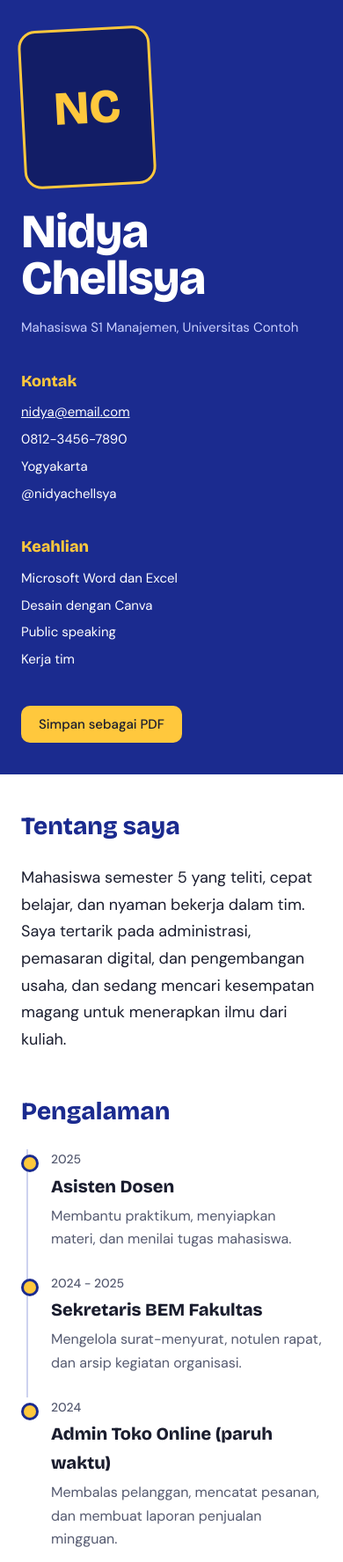
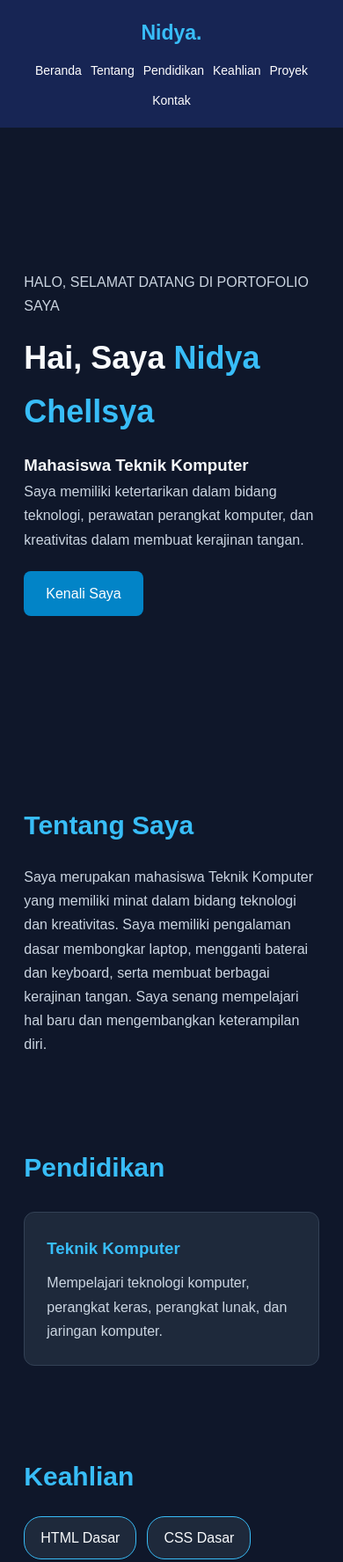
Before and after one commit to nidyachellsya/nidyachellsya.github.io, a plain HTML site: page index.html in a window 390 px wide. Shown: the top 1775 px of the page at 88% size. Drawn offline with nearby package versions, Linux system fonts and the light colour scheme.

Commit message:
Update index.html

```diff
--- a/index.html
+++ b/index.html
@@ -2,143 +2,289 @@
 <html lang="id">
 <head>
 <meta charset="UTF-8">
-<meta name="viewport" content="width=device-width, initial-scale=1">
-<title>Nidya Chellsya | CV</title>
-<link href="https://fonts.googleapis.com/css2?family=Bricolage+Grotesque:wght@600;800&family=DM+Sans:wght@400;500&display=swap" rel="stylesheet">
+<meta name="viewport" content="width=device-width, initial-scale=1.0">
+<title>Portofolio Nidya Chellsya</title>
+
 <style>
-  :root { --blue:#1b2b8f; --blue-d:#121d66; --sun:#ffc83d; --ink:#1a1d2e; --soft:#555a70; --line:#cdd2ef; }
-  * { box-sizing:border-box; }
-  body { margin:0; font-family:"DM Sans", Arial, sans-serif; color:var(--ink); background:#fff; line-height:1.65; }
-  h1, h2, h3 { font-family:"Bricolage Grotesque", Arial, sans-serif; margin:0; }
+* {
+  margin: 0;
+  padding: 0;
+  box-sizing: border-box;
+  scroll-behavior: smooth;
+}
 
-  .page { display:grid; grid-template-columns:340px 1fr; min-height:100vh; }
-  aside { background:var(--blue); color:#fff; padding:40px 30px; -webkit-print-color-adjust:exact; print-color-adjust:exact; }
-  .side-in { position:sticky; top:40px; }
-  .foto, .inisial { width:150px; height:180px; border-radius:20px; object-fit:cover; display:block; margin-bottom:26px; background:var(--blue-d); transform:rotate(-3deg); border:3px solid var(--sun); }
-  .inisial { display:none; align-items:center; justify-content:center; font:800 54px "Bricolage Grotesque", sans-serif; color:var(--sun); }
-  aside h1 { font-size:54px; line-height:.98; font-weight:800; letter-spacing:-1px; }
-  .jurusan { margin:16px 0 0; color:#c9d0ff; font-size:15px; }
-  aside h2 { font-size:18px; color:var(--sun); margin:34px 0 8px; }
-  aside p, aside li { font-size:15px; margin:0 0 6px; overflow-wrap:anywhere; }
-  aside ul { list-style:none; padding:0; margin:0; }
-  aside a { color:#fff; }
-  .tombol { margin-top:34px; padding:11px 20px; border:0; border-radius:10px; background:var(--sun); color:var(--ink); font:500 15px "DM Sans", Arial, sans-serif; cursor:pointer; }
-  .tombol:focus-visible, a:focus-visible { outline:3px solid #fff; outline-offset:2px; }
+body {
+  font-family: Arial, sans-serif;
+  background: #0f172a;
+  color: #f8fafc;
+  line-height: 1.7;
+}
 
-  main { padding:48px 52px 60px; max-width:760px; }
-  main h2 { font-size:28px; color:var(--blue); margin:0 0 20px; }
-  section { margin-bottom:44px; }
-  .intro { font-size:18px; line-height:1.7; margin:0; }
+header {
+  background: #172554;
+  padding: 18px 8%;
+  display: flex;
+  justify-content: space-between;
+  align-items: center;
+  position: sticky;
+  top: 0;
+}
 
-  .item { position:relative; padding:0 0 26px 26px; border-left:2px solid var(--line); margin-left:6px; }
-  .item:last-child { padding-bottom:0; border-left-color:transparent; }
-  .item::before { content:""; position:absolute; left:-8px; top:6px; width:14px; height:14px; border-radius:50%; background:var(--sun); border:3px solid var(--blue); }
-  .waktu { font-size:14px; font-weight:500; color:var(--blue); margin:0; }
-  .item h3 { font-size:20px; margin:2px 0 4px; }
-  .item p { margin:0; color:var(--soft); }
+.logo {
+  color: #38bdf8;
+  font-size: 23px;
+  font-weight: bold;
+}
 
-  @media (max-width:800px) {
-    .page { grid-template-columns:1fr; }
-    .side-in { position:static; }
-    aside { padding:32px 24px 36px; }
-    main { padding:36px 24px 50px; }
+nav a {
+  color: white;
+  text-decoration: none;
+  margin-left: 15px;
+  font-size: 14px;
+}
+
+nav a:hover {
+  color: #38bdf8;
+}
+
+section {
+  padding: 70px 10%;
+}
+
+.hero {
+  min-height: 85vh;
+  display: flex;
+  flex-direction: column;
+  justify-content: center;
+}
+
+.hero h1 {
+  font-size: 48px;
+  margin: 15px 0;
+}
+
+.hero h1 span, h2 {
+  color: #38bdf8;
+}
+
+.hero p {
+  max-width: 650px;
+  color: #cbd5e1;
+}
+
+.btn {
+  display: inline-block;
+  background: #0284c7;
+  color: white;
+  text-decoration: none;
+  padding: 12px 25px;
+  border-radius: 8px;
+  margin-top: 22px;
+  width: fit-content;
+}
+
+h2 {
+  font-size: 30px;
+  margin-bottom: 20px;
+}
+
+.content {
+  color: #cbd5e1;
+  max-width: 850px;
+}
+
+.cards {
+  display: grid;
+  grid-template-columns:
+    repeat(auto-fit, minmax(220px, 1fr));
+  gap: 20px;
+  margin-top: 25px;
+}
+
+.card {
+  background: #1e293b;
+  padding: 25px;
+  border-radius: 12px;
+  border: 1px solid #334155;
+}
+
+.card h3 {
+  color: #38bdf8;
+  margin-bottom: 10px;
+}
+
+.card p {
+  color: #cbd5e1;
+}
+
+.skills {
+  display: flex;
+  flex-wrap: wrap;
+  gap: 12px;
+}
+
+.skills span {
+  background: #1e293b;
+  padding: 10px 18px;
+  border: 1px solid #38bdf8;
+  border-radius: 20px;
+}
+
+.contact a {
+  color: #38bdf8;
+  text-decoration: none;
+}
+
+footer {
+  background: #172554;
+  text-align: center;
+  padding: 20px;
+  color: #cbd5e1;
+}
+
+@media(max-width: 650px) {
+  header {
+    flex-direction: column;
+    gap: 12px;
   }
-  @media print {
-    .tombol { display:none; }
-    .page { grid-template-columns:260px 1fr; min-height:0; }
-    aside { padding:24px 20px; }
-    aside h1 { font-size:40px; }
-    main { padding:24px 28px; }
-    .item { break-inside:avoid; }
+
+  nav {
+    display: flex;
+    flex-wrap: wrap;
+    justify-content: center;
+    gap: 10px;
   }
+
+  nav a {
+    margin: 0;
+  }
+
+  section {
+    padding: 50px 7%;
+  }
+
+  .hero h1 {
+    font-size: 36px;
+  }
+}
 </style>
 </head>
+
 <body>
 
-<!-- ===== CARA MENGUBAH =====
-     Ganti tulisan di antara tanda > dan < dengan datamu sendiri.
-     Jangan hapus tanda < > atau kata-kata di dalamnya.
-     Mau tambah pengalaman? Salin satu blok <div class="item"> ... </div>. -->
+<header>
+  <div class="logo">Nidya.</div>
+  <nav>
+    <a href="#home">Beranda</a>
+    <a href="#about">Tentang</a>
+    <a href="#education">Pendidikan</a>
+    <a href="#skills">Keahlian</a>
+    <a href="#project">Proyek</a>
+    <a href="#contact">Kontak</a>
+  </nav>
+</header>
 
-<div class="page">
+<section class="hero" id="home">
+  <p>HALO, SELAMAT DATANG DI PORTOFOLIO SAYA</p>
+  <h1>Hai, Saya <span>Nidya Chellsya</span></h1>
+  <h3>Mahasiswa Teknik Komputer</h3>
+  <p>
+    Saya memiliki ketertarikan dalam bidang teknologi,
+    perawatan perangkat komputer, dan kreativitas
+    dalam membuat kerajinan tangan.
+  </p>
+  <a href="#about" class="btn">Kenali Saya</a>
+</section>
 
-  <aside>
-    <div class="side-in">
-      <!-- Foto: upload file foto ke repo dengan nama foto.jpg -->
-      <img class="foto" id="foto" src="foto.jpg" alt="Foto Nidya Chellsya">
-      <div class="inisial" id="inisial">NC</div>
+<section id="about">
+  <h2>Tentang Saya</h2>
+  <p class="content">
+    Saya merupakan mahasiswa Teknik Komputer yang
+    memiliki minat dalam bidang teknologi dan kreativitas.
+    Saya memiliki pengalaman dasar membongkar laptop,
+    mengganti baterai dan keyboard, serta membuat
+    berbagai kerajinan tangan. Saya senang mempelajari
+    hal baru dan mengembangkan keterampilan diri.
+  </p>
+</section>
 
-      <h1>Nidya Chellsya</h1>
-      <p class="jurusan">Mahasiswa S1 Manajemen, Universitas Contoh</p>
+<section id="education">
+  <h2>Pendidikan</h2>
+  <div class="cards">
+    <div class="card">
+      <h3>Teknik Komputer</h3>
+      <p>
+        Mempelajari teknologi komputer, perangkat keras,
+        perangkat lunak, dan jaringan komputer.
+      </p>
+    </div>
+  </div>
+</section>
 
-      <h2>Kontak</h2>
-      <ul>
-        <li><a href="mailto:nidya@email.com">nidya@email.com</a></li>
-        <li>0812-3456-7890</li>
-        <li>Yogyakarta</li>
-        <li>@nidyachellsya</li>
-      </ul>
+<section id="skills">
+  <h2>Keahlian</h2>
+  <div class="skills">
+    <span>HTML Dasar</span>
+    <span>CSS Dasar</span>
+    <span>Perawatan Laptop</span>
+    <span>Penggantian Baterai</span>
+    <span>Penggantian Keyboard</span>
+    <span>Kerajinan Tangan</span>
+    <span>Microsoft Office</span>
+  </div>
+</section>
 
-      <h2>Keahlian</h2>
-      <ul>
-        <li>Microsoft Word dan Excel</li>
-        <li>Desain dengan Canva</li>
-        <li>Public speaking</li>
-        <li>Kerja tim</li>
-      </ul>
+<section id="project">
+  <h2>Proyek & Pengalaman</h2>
+  <div class="cards">
+    <div class="card">
+      <h3>Perawatan Laptop</h3>
+      <p>
+        Pengalaman membongkar laptop dan mengganti
+        komponen seperti baterai dan keyboard.
+      </p>
+    </div>
 
-      <button class="tombol" onclick="window.print()">Simpan sebagai PDF</button>
+    <div class="card">
+      <h3>Kerajinan Tangan</h3>
+      <p>
+        Membuat berbagai kerajinan tangan dengan
+        mengembangkan kreativitas.
+      </p>
     </div>
-  </aside>
 
-  <main>
-    <section>
-      <h2>Tentang saya</h2>
-      <p class="intro">Mahasiswa semester 5 yang teliti, cepat belajar, dan nyaman bekerja dalam tim. Saya tertarik pada administrasi, pemasaran digital, dan pengembangan usaha, dan sedang mencari kesempatan magang untuk menerapkan ilmu dari kuliah.</p>
-    </section>
+    <div class="card">
+      <h3>Pengembangan Web</h3>
+      <p>
+        Mempelajari dasar pembuatan website menggunakan
+        HTML dan CSS.
+      </p>
+    </div>
+  </div>
+</section>
 
-    <section>
-      <h2>Pengalaman</h2>
-      <div class="item">
-        <p class="waktu">2025</p>
-        <h3>Asisten Dosen</h3>
-        <p>Membantu praktikum, menyiapkan materi, dan menilai tugas mahasiswa.</p>
-      </div>
-      <div class="item">
-        <p class="waktu">2024 - 2025</p>
-        <h3>Sekretaris BEM Fakultas</h3>
-        <p>Mengelola surat-menyurat, notulen rapat, dan arsip kegiatan organisasi.</p>
-      </div>
-      <div class="item">
-        <p class="waktu">2024</p>
-        <h3>Admin Toko Online (paruh waktu)</h3>
-        <p>Membalas pelanggan, mencatat pesanan, dan membuat laporan penjualan mingguan.</p>
-      </div>
-    </section>
+<section id="contact">
+  <h2>Hubungi Saya</h2>
+  <p>Email:
+    <a href="mailto:emailkamu@example.com">
+      emailkamu@example.com
+    </a>
+  </p>
+  <p>LinkedIn:
+    <a href="https://www.linkedin.com/">
+      Profil LinkedIn
+    </a>
+  </p>
+  <p>GitHub:
+    <a href="https://github.com/nidyachellsya">
+      GitHub Saya
+    </a>
+  </p>
+</section>
 
-    <section>
-      <h2>Pendidikan</h2>
-      <div class="item">
-        <p class="waktu">2023 - sekarang</p>
-        <h3>Universitas Contoh</h3>
-        <p>S1 Manajemen, IPK 3,60.</p>
-      </div>
-      <div class="item">
-        <p class="waktu">2020 - 2023</p>
-        <h3>SMA Negeri 1 Yogyakarta</h3>
-        <p>Jurusan IPA.</p>
-      </div>
-    </section>
-  </main>
+<footer>
+  © 2026 Nidya Chellsya | Personal Portfolio
+</footer>
 
-</div>
-
-<script>
-  // Kalau foto.jpg belum diupload, tampilkan kotak berisi inisial.
-  document.getElementById("foto").addEventListener("error", function () {
-    this.style.display = "none";
-    document.getElementById("inisial").style.display = "flex";
-  });
-</script>
 </body>
 </html>
```
